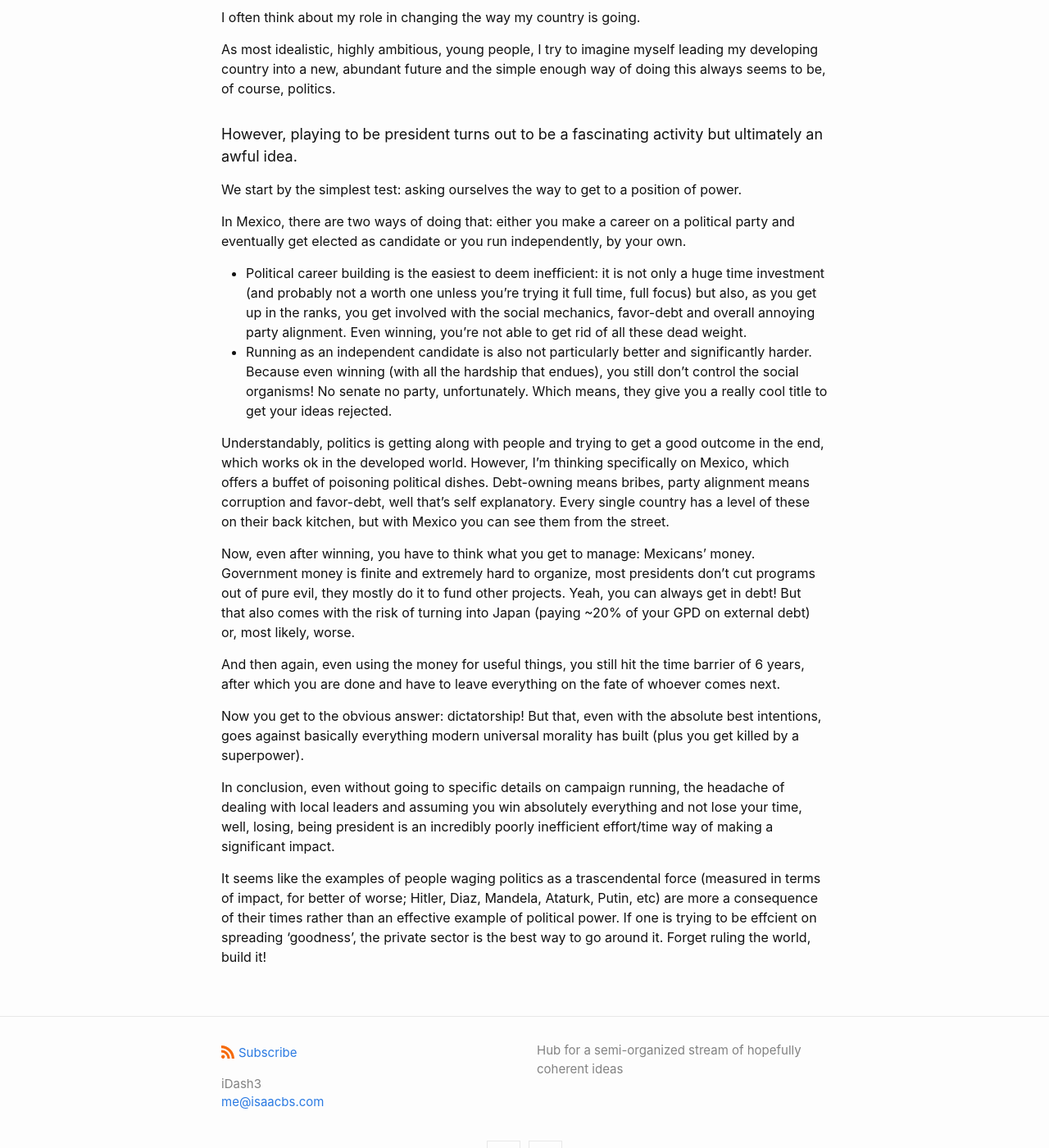
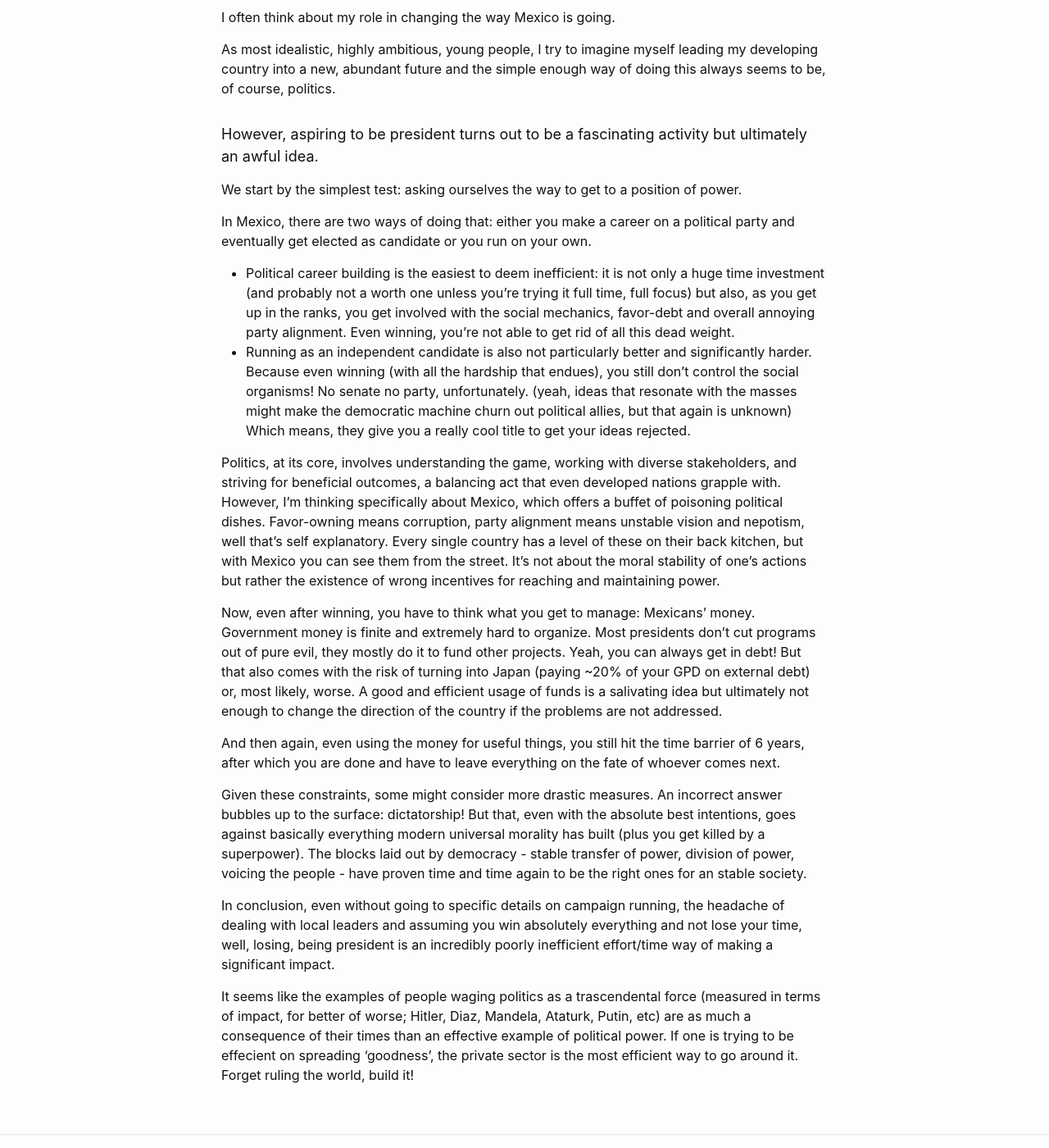
Before and after one commit to iDash3/idash3.github.io, a Jekyll site: the page built from _posts/2021-05-01-being-president-sucks.md, in a window 1280 px wide and 1400 px high, scrolled down 197 px. Shown: the whole window at 82% size. Built offline with Jekyll 4.4.1, drawn with Linux system fonts in a browser that asks for light colours; our own code applies the rules of GitHub Pages for plain Markdown files.

Commit message:
Update 2021-05-01-being-president-sucks.md

```diff
--- a/_posts/2021-05-01-being-president-sucks.md
+++ b/_posts/2021-05-01-being-president-sucks.md
@@ -1,24 +1,25 @@
-I often think about my role in changing the way my country is going.
+I often think about my role in changing the way Mexico is going.
 
 As most idealistic, highly ambitious, young people, I try to imagine myself leading my developing country into a new, abundant future and the simple enough way of doing this always seems to be, of course, politics.
 
-##### However, playing to be president turns out to be a fascinating activity but ultimately an awful idea.
+##### However, aspiring to be president turns out to be a fascinating activity but ultimately an awful idea.
 
 We start by the simplest test: asking ourselves the way to get to a position of power.
 
-In Mexico, there are two ways of doing that: either you make a career on a political party and eventually get elected as candidate or you run independently, by your own.
+In Mexico, there are two ways of doing that: either you make a career on a political party and eventually get elected as candidate or you run on your own.
 
-- Political career building is the easiest to deem inefficient: it is not only a huge time investment (and probably not a worth one unless you’re trying it full time, full focus) but also, as you get up in the ranks, you get involved with the social mechanics, favor-debt and overall annoying party alignment. Even winning, you’re not able to get rid of all these dead weight.
-- Running as an independent candidate is also not particularly better and significantly harder. Because even winning (with all the hardship that endues), you still don’t control the social organisms! No senate no party, unfortunately. Which means, they give you a really cool title to get your ideas rejected.
+- Political career building is the easiest to deem inefficient: it is not only a huge time investment (and probably not a worth one unless you’re trying it full time, full focus) but also, as you get up in the ranks, you get involved with the social mechanics, favor-debt and overall annoying party alignment. Even winning, you’re not able to get rid of all this dead weight.
+- Running as an independent candidate is also not particularly better and significantly harder. Because even winning (with all the hardship that endues), you still don’t control the social organisms! No senate no party, unfortunately. (yeah, ideas that resonate with the masses might make the democratic machine churn out political allies, but that again is unknown) Which means, they give you a really cool title to get your ideas rejected.
 
-Understandably, politics is getting along with people and trying to get a good outcome in the end, which works ok in the developed world. However, I’m thinking specifically on Mexico, which offers a buffet of poisoning political dishes. Debt-owning means bribes, party alignment means corruption and favor-debt, well that’s self explanatory. Every single country has a level of these on their back kitchen, but with Mexico you can see them from the street.
+Politics, at its core, involves understanding the game, working with diverse stakeholders, and striving for beneficial outcomes, a balancing act that even developed nations grapple with.
+However, I’m thinking specifically about Mexico, which offers a buffet of poisoning political dishes. Favor-owning means corruption, party alignment means unstable vision and nepotism, well that’s self explanatory. Every single country has a level of these on their back kitchen, but with Mexico you can see them from the street. It's not about the moral stability of one's actions but rather the existence of wrong incentives for reaching and maintaining power.
 
-Now, even after winning, you have to think what you get to manage: Mexicans' money. Government money is finite and extremely hard to organize, most presidents don’t cut programs out of pure evil, they mostly do it to fund other projects. Yeah, you can always get in debt! But that also comes with the risk of turning into Japan (paying ~20% of your GPD on external debt) or, most likely, worse.
+Now, even after winning, you have to think what you get to manage: Mexicans' money. Government money is finite and extremely hard to organize. Most presidents don’t cut programs out of pure evil, they mostly do it to fund other projects. Yeah, you can always get in debt! But that also comes with the risk of turning into Japan (paying ~20% of your GPD on external debt) or, most likely, worse. A good and efficient usage of funds is a salivating idea but ultimately not enough to change the direction of the country if the problems are not addressed.
 
 And then again, even using the money for useful things, you still hit the time barrier of 6 years, after which you are done and have to leave everything on the fate of whoever comes next.
 
-Now you get to the obvious answer: dictatorship! But that, even with the absolute best intentions, goes against basically everything modern universal morality has built (plus you get killed by a superpower).
+Given these constraints, some might consider more drastic measures. An incorrect answer bubbles up to the surface: dictatorship! But that, even with the absolute best intentions, goes against basically everything modern universal morality has built (plus you get killed by a superpower). The blocks laid out by democracy - stable transfer of power, division of power, voicing the people - have proven time and time again to be the right ones for an stable society.
 
 In conclusion, even without going to specific details on campaign running, the headache of dealing with local leaders and assuming you win absolutely everything and not lose your time, well, losing, being president is an incredibly poorly inefficient effort/time way of making a significant impact.
 
-It seems like the examples of people waging politics as a trascendental force (measured in terms of impact, for better of worse; Hitler, Diaz, Mandela, Ataturk, Putin, etc) are more a consequence of their times rather than an effective example of political power. If one is trying to be effcient on spreading 'goodness', the private sector is the best way to go around it. Forget ruling the world, build it!
+It seems like the examples of people waging politics as a trascendental force (measured in terms of impact, for better of worse; Hitler, Diaz, Mandela, Ataturk, Putin, etc) are as much a consequence of their times than an effective example of political power. If one is trying to be effecient on spreading 'goodness', the private sector is the most efficient way to go around it. Forget ruling the world, build it!
```
